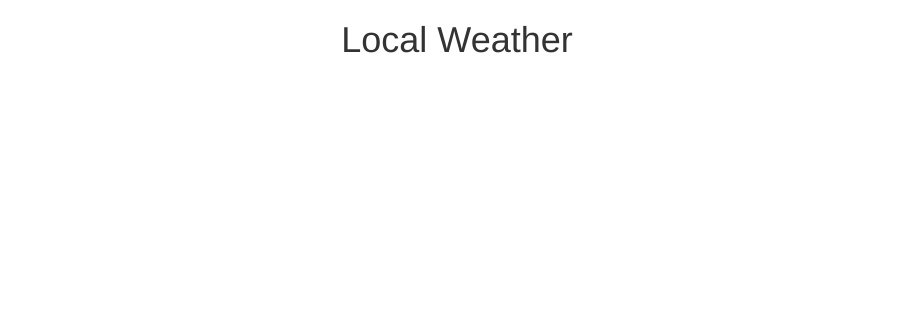
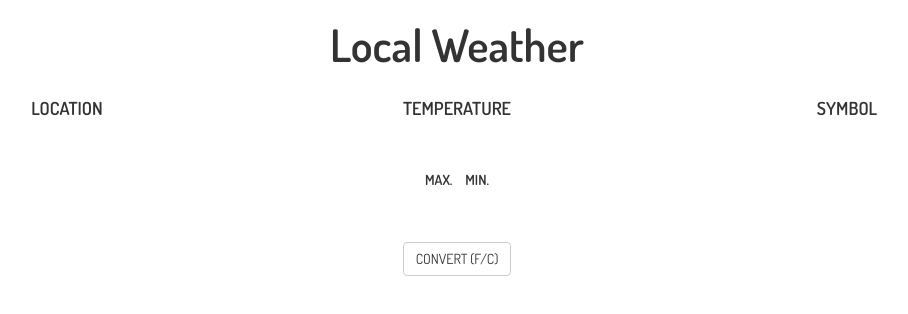
Before and after one commit to virenb/weather-app, a plain HTML site: page index.html in a window 1280 px wide. Shown: the whole page, without its empty margins (183-1091 px from the left). Drawn offline with nearby package versions, Linux system fonts and the light colour scheme.

Commit message:
Set up basic html and some styling

```diff
--- a/index.html
+++ b/index.html
@@ -8,12 +8,36 @@
     <link rel="stylesheet" href="https://maxcdn.bootstrapcdn.com/bootstrap/3.3.7/css/bootstrap.min.css">
     <link rel="stylesheet" href="style.css">
     <script src="https://code.jquery.com/jquery-3.2.1.min.js"></script>
-    <script type="application/javascript" src="https://api.ipify.org?format=jsonp&callback=getIP"></script>
     <script src="index.js"></script>
 </head>
 <body>
-  <div class="container">
-    <h1 class="text-center">Local Weather</h1>
+  <div class="container text-center">
+    <h1>Local Weather</h1>
+    <div class="row">
+      <div class="col-xs-6 col-sm-4">
+        <h4>LOCATION</h4>
+        <div id="location"></div>
+      </div>
+      <div class="col-xs-6 col-sm-4">
+        <h4>TEMPERATURE</h4>
+        <div id="temp"></div>
+          <span id="maxTemp">
+            <h5>MAX.</h5>
+          </span>
+          <span id="minTemp">
+            <h5>MIN.</h5>
+          </span>
+      </div>
+      <div class="col-xs-6 col-sm-4">
+        <h4>SYMBOL</h4>
+        <div class="symbol"></div>
+      </div>
+    </div>
+    <div class="row">
+      <div class="col-md-6 col-md-offset-3">
+        <input class="btn btn-default" type="button" name="farToCelc" id="farToCelc" value="CONVERT (F/C)">
+      </div>
+    </div>
   </div>
 </body>
 </html>
--- a/style.css
+++ b/style.css
@@ -1,5 +1,30 @@
-* {
+@import url('https://fonts.googleapis.com/css?family=Dosis:300,400,500,600,700');
+
+*, body {
   padding: 0;
   margin: 0;
+  font-family: 'Dosis', sans-serif;
+}
 
+h1 {
+  font-size: 3.2em;
+  font-weight: 600;
+  margin-bottom: 20px;
 }
+
+h4, h5 {
+  font-weight: 600;
+}
+
+#temp {
+  padding-bottom: 2em;
+}
+
+span {
+  display: inline-block;
+  padding: 5px;
+}
+
+#farToCelc {
+  margin-top: 40px;
+}
```
